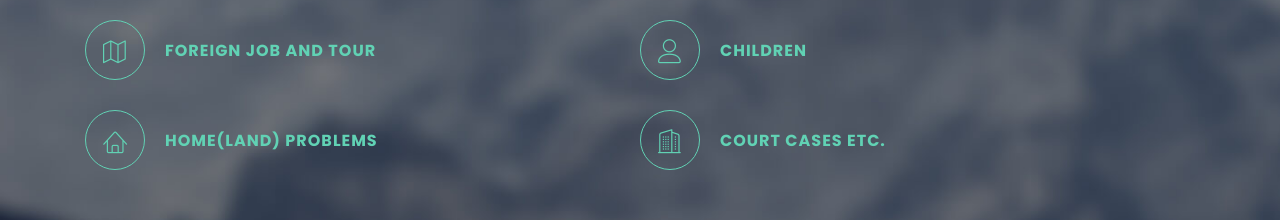
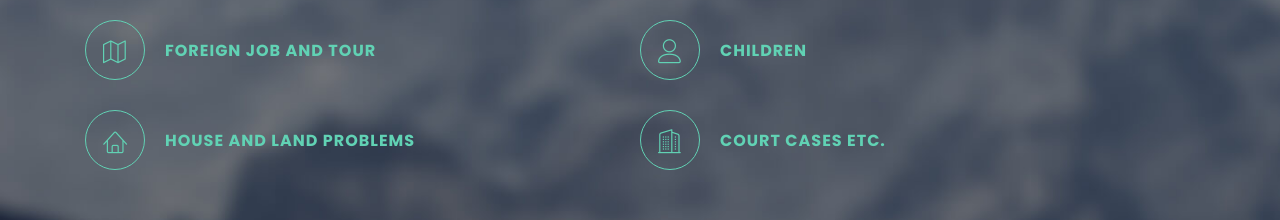
Before and after one commit to rajkamal1490/astroplus, a plain HTML site: page index.html in a window 1280 px wide. Shown: the part 1460-1680 px from the top of the page. Drawn offline with Linux system fonts and the light colour scheme.

Commit message:
House and land problems fix

```diff
--- a/index.html
+++ b/index.html
@@ -214,7 +214,7 @@
                       <i class="lnr lnr-home"></i>
                     </span>
                     <div class="text">
-                      <h4 style="margin-top: 20px">Home(land) problems</h4>
+                      <h4 style="margin-top: 20px">House and land problems</h4>
                     </div>
                   </div>
                   <div class="col-lg-6 col-sm-6 col-xs-12 box-item">
```
